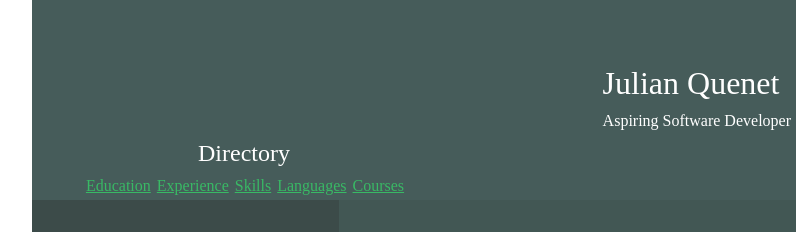
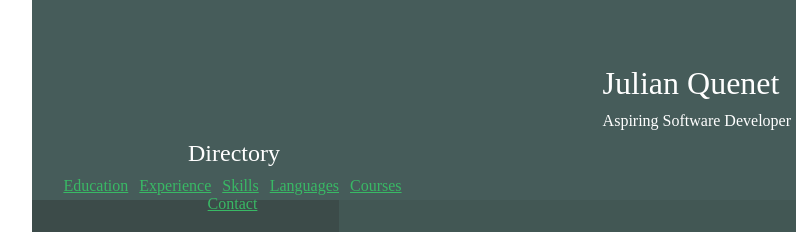
Before and after one commit to JulianQuenet/FTO2301_GroupC_JulianQuenet_ITW7-1, a plain HTML site: page index.html in a window 1280 px wide. Shown: the top 232 px of the page, 96-892 px from the left. Drawn offline with Linux system fonts and the light colour scheme.

Commit message:
final last bit of editing

```diff
--- a/CSS/style.css
+++ b/CSS/style.css
@@ -46,7 +46,7 @@ a{
 
  .menu{
     position:relative;
-    margin-right: 600px;
+    margin-right: 620px;
     padding-top: 130px;
 
 
@@ -54,6 +54,7 @@ a{
 
  .menu a{
    margin-left:2px;
+   padding-right: 5px;
  }
 
  .mainContent{
--- a/index.html
+++ b/index.html
@@ -24,6 +24,7 @@
             <a href="#skills">Skills</a>
             <a href="#languages">Languages</a>
             <a href="#courses">Courses</a>
+            <a href="#contactDetails">Contact</a>
           </div>
         </div>
       </header>
```
